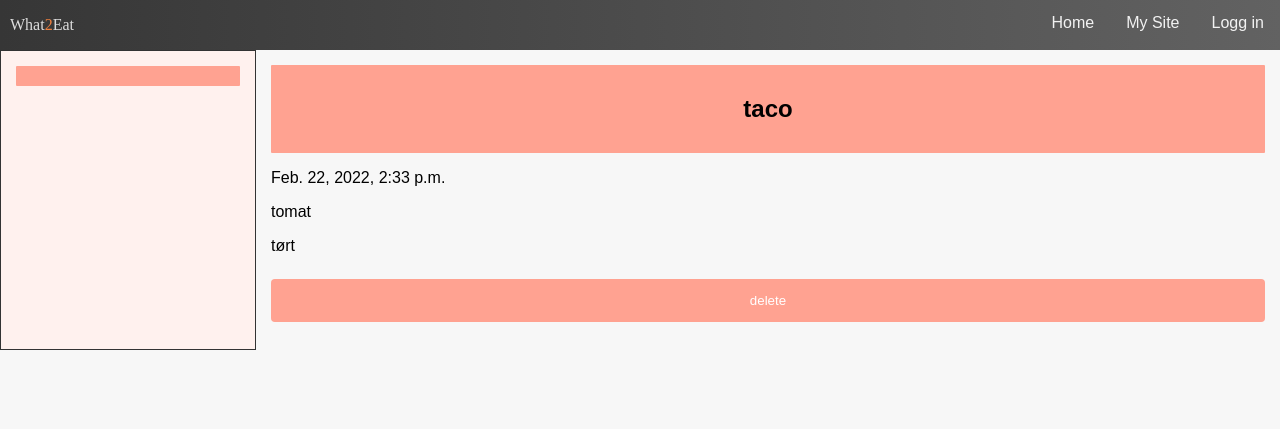
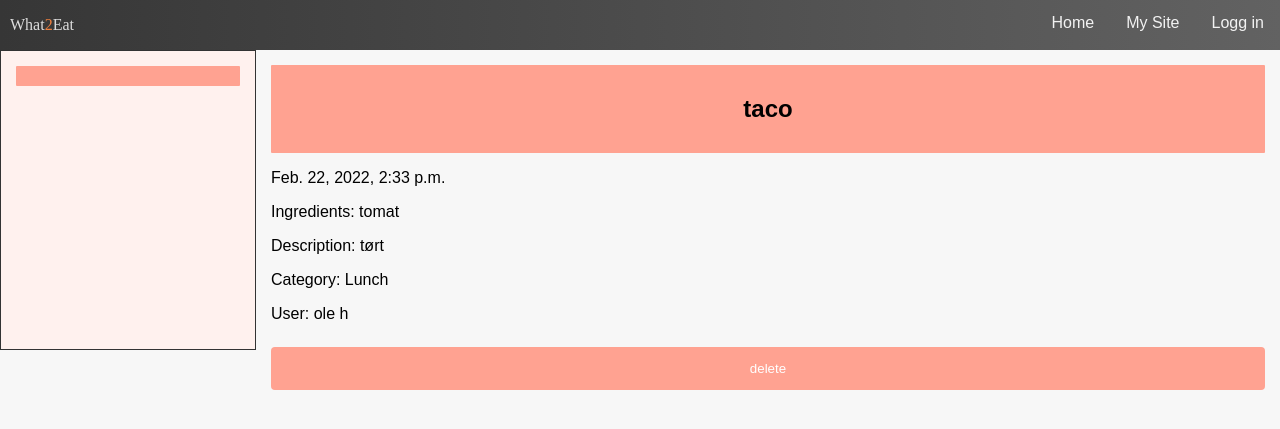
Before and after one commit to hansjhaland/projects, a Django app: page /recipe/1 in a window 1280 px wide. Shown: the top 429 px of the page. Run offline with Django 4.2, Linux system fonts and the light colour scheme; data comes from the database, SQL or seed files in the repository; both versions use the stored data as it was after the commit.

Commit message:
#9 Implemented category in recipes. Co-author: Tage <tagemb@stud.ntnu.no>

```diff
--- a/what2eat/recipe/models.py
+++ b/what2eat/recipe/models.py
@@ -10,6 +10,9 @@ class Recipe(models.Model):
     ingredients = models.CharField(max_length=300)
     description = models.CharField(max_length=1000)
     user = models.ForeignKey(User, on_delete=models.CASCADE)
+    breakfast, lunch, dinner = "Breakfast", "Lunch", "Dinner"
+    categoryChoices = [(breakfast, 'Breakfast'), (lunch, 'Lunch'),(dinner, 'Dinner')]
+    category = models.CharField(max_length=10,choices = categoryChoices, default=dinner)
 
     def __str__(self):
         return self.title
--- a/what2eat/recipe/templates/recipe/selected.html
+++ b/what2eat/recipe/templates/recipe/selected.html
@@ -6,8 +6,10 @@
 
 {% block content%}
 <p>{{recipe.publishedDate}}</p>
-<p>{{recipe.ingredients}}</p>
-<p>{{recipe.description}}</p>
+<p>Ingredients: {{recipe.ingredients}}</p>
+<p>Description: {{recipe.description}}</p>
+<p>Category: {{recipe.category}}</p>
+<p>User: {{recipe.user}}</p>
 <form action="#" method="post">
     {% csrf_token %}
     <input type="submit", name="delete", value="delete">
--- a/what2eat/recipe/views.py
+++ b/what2eat/recipe/views.py
@@ -1,4 +1,5 @@
 from multiprocessing import context
+from unicodedata import category
 from django.http import HttpResponse, HttpResponseRedirect
 from django.shortcuts import get_object_or_404, redirect, render
 from .models import Recipe, RecipeForm
@@ -26,10 +27,12 @@ def create_recipe(request):
         if form.is_valid():
             print("the form is valid")
             # process the data in form.cleaned_data as required
-            # title = form.cleaned_data["title"]
-            # publishedDate = form.cleaned_data["publishedDate"]
-            # ingredients = form.cleaned_data["ingredients"]
-            # description = form.cleaned_data["description"]
+            title = form.cleaned_data["title"]
+            ingredients = form.cleaned_data["ingredients"]
+            description = form.cleaned_data["description"]
+            category = form.cleaned_data["category"]
+
+
             form.save()
             # redirect to a new URL, This gets overidden by on action in html??
             return HttpResponseRedirect('/recipe/')
--- a/what2eat/user/templates/user/base.html
+++ b/what2eat/user/templates/user/base.html
@@ -13,7 +13,7 @@
     <p>What<span id="w2e">2</span>Eat</p>
     <a href="#">Logg in</a>
     <a href="#">My Site</a>
-    <a href="#">Home</a>
+    <a href="/recipe/">Home</a>
 </div>
 
 <div class="row">
```
Also changed, not shown: what2eat/db.sqlite3, what2eat/recipe/migrations/0002_recipe_category.py (added).
